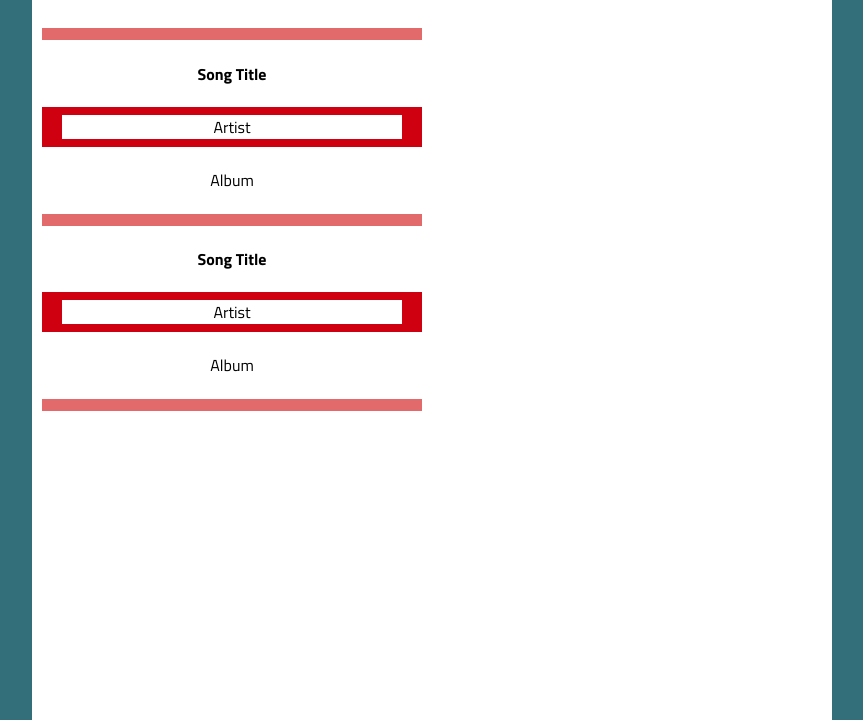
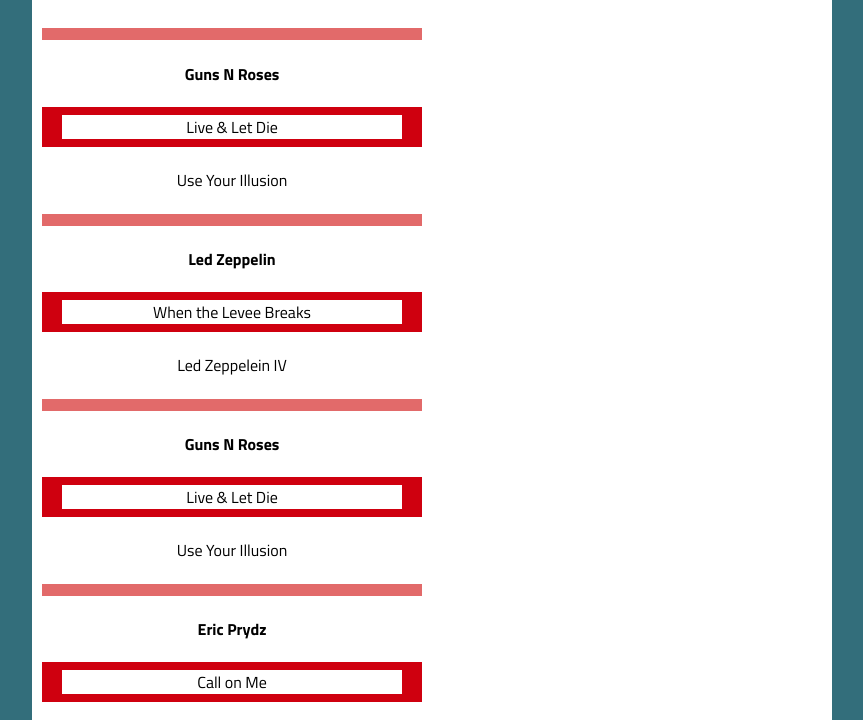
Before and after one commit to t3patterson/2017-02-02-warmup-dom-interactions-2, a plain HTML site: page index.html in a window 1280 px wide. Shown: the part 71-791 px from the top of the page, without its empty margins (208-1071 px from the left). Drawn offline with Linux system fonts and the light colour scheme.

Commit message:
solution

```diff
--- a/index.html
+++ b/index.html
@@ -14,15 +14,16 @@
 			<div class="column-container">
 				<div class="songs-list">
 					<!-- Songs will go here.... in this container -->
+
 					<div class="song-item">
-						<h4 class="song-item__name">Song Title</h4>
-						<h4 class="song-item__artist">Artist</h4>
-						<h4 class="song-item__album">Album</h4>
+						<h4 class="song-item__name">Sloop John B</h4>
+						<h4 class="song-item__artist">Beach Boys</h4>
+						<h4 class="song-item__album">Pet Sounds</h4>
 					</div>
 					<div class="song-item">
-						<h4 class="song-item__name">Song Title</h4>
-						<h4 class="song-item__artist">Artist</h4>
-						<h4 class="song-item__album">Album</h4>
+						<h4 class="song-item__name">Forever in Love</h4>
+						<h4 class="song-item__artist">Kenny G</h4>
+						<h4 class="song-item__album">Greatest Hits</h4>
 					</div>
 
 				</div>
--- a/js/app.js
+++ b/js/app.js
@@ -54,3 +54,36 @@ var jukeBoxSongs = [
      album: "Ga Ga Ga Ga Ga"
   }
  ]
+
+var songsListContainerEl = document.querySelector('.songs-list')
+
+var giganticHtmlStr = ''
+
+forEach( jukeBoxSongs ,
+	function(songObject, index, theArray){
+		console.log(songObject.artist)
+		console.log(songObject.song)
+		console.log(songObject.album)
+		console.log('----')
+
+		var songItemHtmlStr = '<div class="song-item">'
+		songItemHtmlStr     +=    '<h4 class="song-item__name">'+ songObject.artist +'</h4>'
+		songItemHtmlStr     +=    '<h4 class="song-item__artist">'+ songObject.song +'</h4>'
+		songItemHtmlStr     +=    '<h4 class="song-item__album">'+ songObject.album +'</h4>'
+		songItemHtmlStr     += '</div>'
+
+		giganticHtmlStr += songItemHtmlStr
+})
+
+// console.log(songItemHtmlStr)
+
+songsListContainerEl.innerHTML = giganticHtmlStr
+// (1) iterate over jukeBoxSongs array
+
+// (2) create a html-string for each song object
+			// var htmlComponent = '<div class="some-listing">'
+			// htmlComponent     +=     '<h4>' + artist '</h4>'
+			// htmlComponent     +=     '<h4>' + song '</h4>'
+			// htmlComponent    +=  '</div>'
+
+// (3) append each htmlComponent string to div.songs-list DOM element
```
